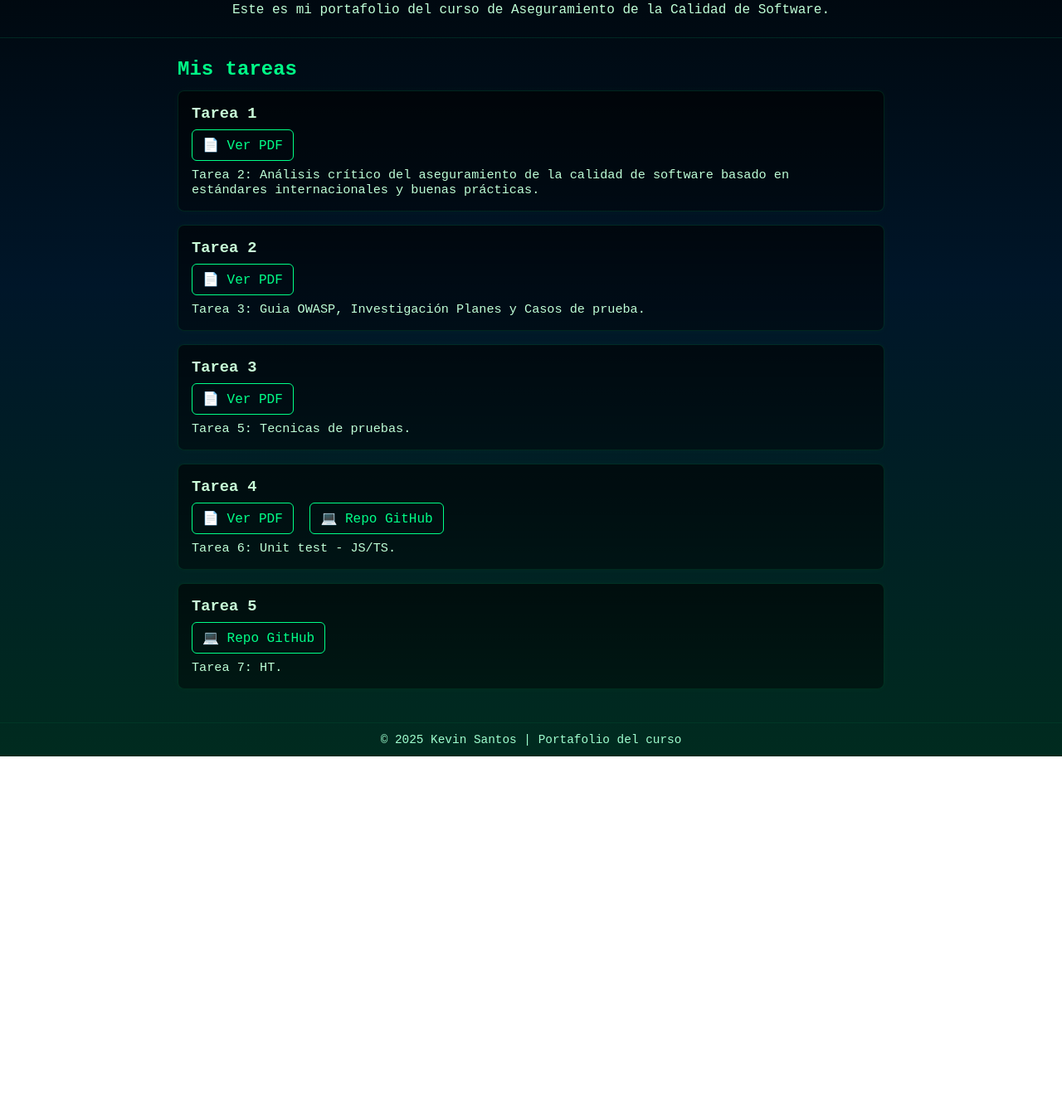
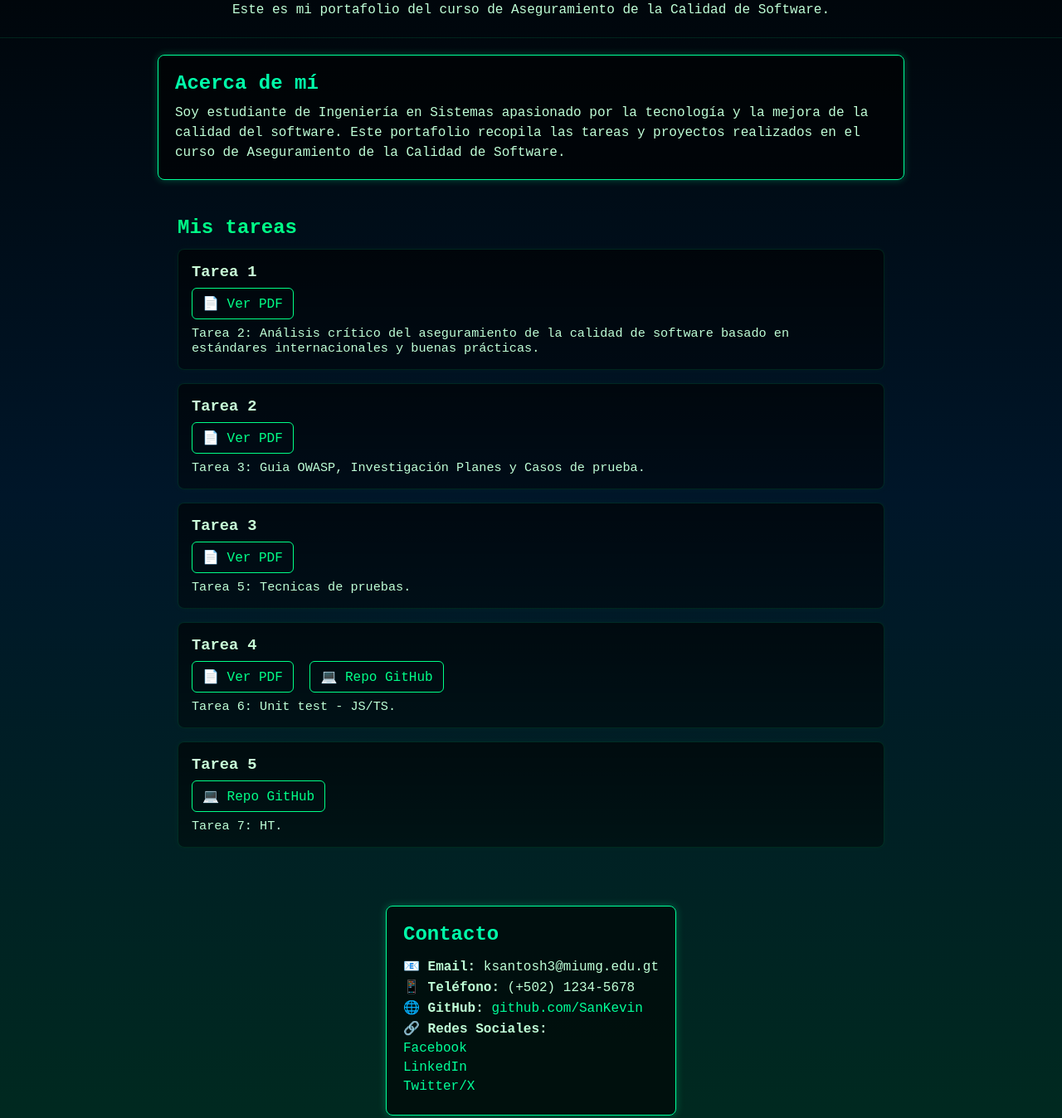
Before and after one commit to SanKevin/Portafolio, a plain HTML site: page index.html in a window 1280 px wide. Shown: the part 221-1569 px from the top of the page at 83% size. Before the commit the page ends 1133 px from the top, so only its background shows below. Drawn offline with Linux system fonts and the light colour scheme.

Commit message:
actualizacion

```diff
--- a/index.html
+++ b/index.html
@@ -12,6 +12,14 @@
     <h1>Kevin Santos</h1>
     <p class="descripcion">Este es mi portafolio del curso de Aseguramiento de la Calidad de Software.</p>
   </header>
+
+  <section class="about">
+    <h2>Acerca de mí</h2>
+    <p>
+        Soy estudiante de Ingeniería en Sistemas apasionado por la tecnología y la mejora de la calidad del software.
+        Este portafolio recopila las tareas y proyectos realizados en el curso de Aseguramiento de la Calidad de Software.
+    </p>
+</section>
 
   <main class="main">
     <h2>Mis tareas</h2>
@@ -63,6 +71,19 @@
 
   </main>
 
+  <section class="contacto">
+    <h2>Contacto</h2>
+    <p>📧 <strong>Email:</strong> ksantosh3@miumg.edu.gt</p>
+    <p>📱 <strong>Teléfono:</strong> (+502) 1234-5678</p>
+    <p>🌐 <strong>GitHub:</strong> <a href="https://github.com/SanKevin" target="_blank">github.com/SanKevin</a></p>
+    <p>🔗 <strong>Redes Sociales:</strong></p>
+    <ul>
+      <li><a href="#">Facebook</a></li>
+      <li><a href="#">LinkedIn</a></li>
+      <li><a href="#">Twitter/X</a></li>
+    </ul>
+  </section>
+
   <footer class="footer">
     <p>© 2025 Kevin Santos | Portafolio del curso</p>
   </footer>
--- a/style.css
+++ b/style.css
@@ -84,3 +84,66 @@ body {
   .perfil { width: 110px; height: 110px; }
   .main { padding: 12px; }
 }
+
+.about {
+    text-align: left;
+    max-width: 900px;
+    margin: 20px auto;
+    padding: 20px;
+    background: rgba(0, 0, 0, 0.6);
+    border: 1px solid #00ff99;
+    border-radius: 8px;
+    box-shadow: 0 0 10px rgba(0, 255, 153, 0.3);
+}
+
+.about h2 {
+    color: #00ffaa;
+    margin-bottom: 10px;
+}
+
+.about p {
+    font-size: 1rem;
+    color: #bfffd7;
+    line-height: 1.5;
+}
+
+.contacto {
+  text-align: left;
+  max-width: 900px;
+  margin: 30px auto;
+  padding: 20px;
+  background: rgba(0, 0, 0, 0.6);
+  border: 1px solid #00ff99;
+  border-radius: 8px;
+  box-shadow: 0 0 10px rgba(0, 255, 153, 0.3);
+}
+
+.contacto h2 {
+  color: #00ffaa;
+  margin-bottom: 15px;
+}
+
+.contacto p {
+  font-size: 1rem;
+  color: #bfffd7;
+  margin: 5px 0;
+}
+
+.contacto a {
+  color: #00ff99;
+  text-decoration: none;
+}
+
+.contacto a:hover {
+  text-decoration: underline;
+  color: #00ffaa;
+}
+
+.contacto ul {
+  list-style: none;
+  padding-left: 0;
+}
+
+.contacto ul li {
+  margin: 5px 0;
+}
```
